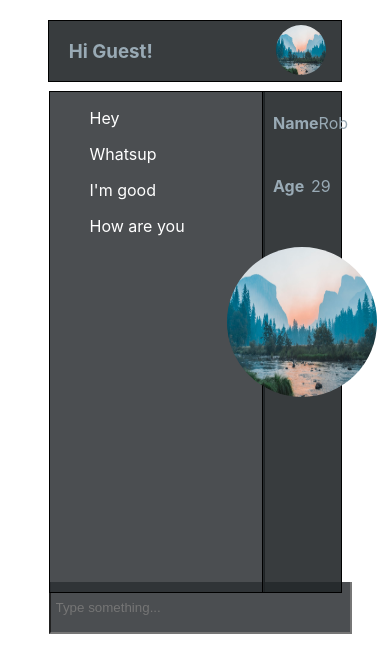
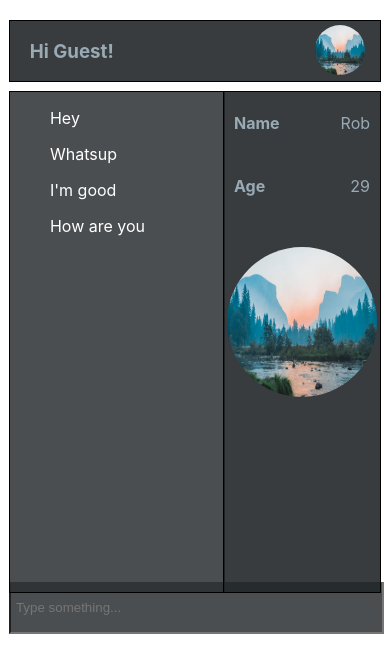
Before and after one commit to Robromano1/chat-app, a React (Create React App) app in the folder chat-app/: page / in a window 390 px wide. Shown: the top 672 px of the page. Built offline with nearby package versions, Linux system fonts and the light colour scheme.

Commit message:
Basic mobile stylinf

```diff
--- a/chat-app/src/stylesheets/chat.css
+++ b/chat-app/src/stylesheets/chat.css
@@ -45,3 +45,20 @@ li {
 	width: fit-content;
 	border-radius: 5px;
 }
+
+@media screen and (max-width: 772px) {
+	.chatContainer {
+		margin-left: 2.3%;
+	}
+
+	.messageForm input {
+		width: 93.5%;
+		margin-left: 2.3%;
+	}
+}
+
+@media screen and (max-width: 550px) {
+	.messageForm input {
+		width: 92.6%;
+	}
+}
--- a/chat-app/src/stylesheets/navbar.css
+++ b/chat-app/src/stylesheets/navbar.css
@@ -26,3 +26,9 @@
 	margin-top: 4px;
 	margin-right: 15px;
 }
+
+@media screen and (max-width: 772px) {
+	.header {
+		width: 95%;
+	}
+}
--- a/chat-app/src/stylesheets/sidebar.css
+++ b/chat-app/src/stylesheets/sidebar.css
@@ -39,3 +39,10 @@
 	display: flex;
 	justify-content: center;
 }
+
+@media screen and (max-width: 772px) {
+	.sidebar {
+		width: 40%;
+		right: 2.3%;
+	}
+}
```
